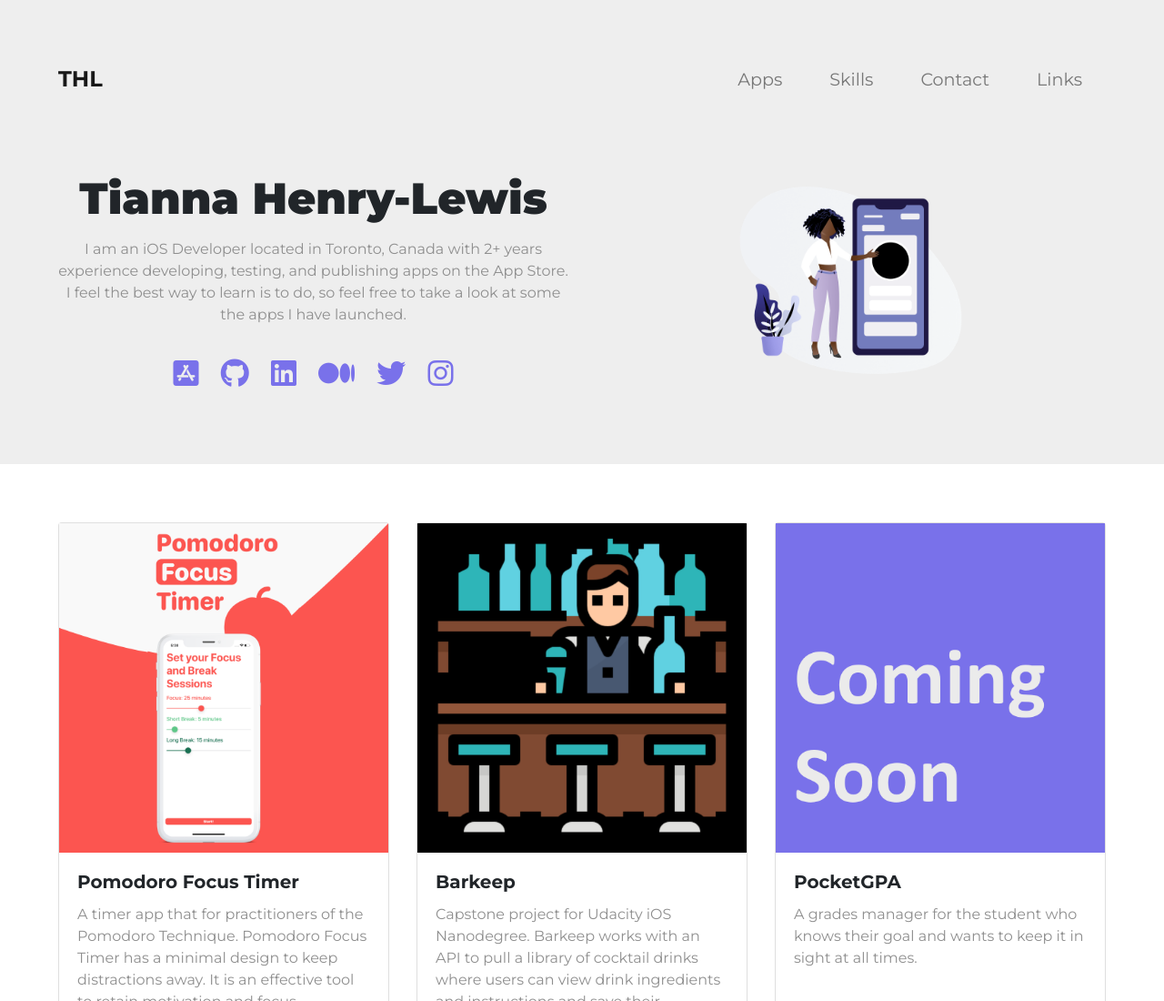
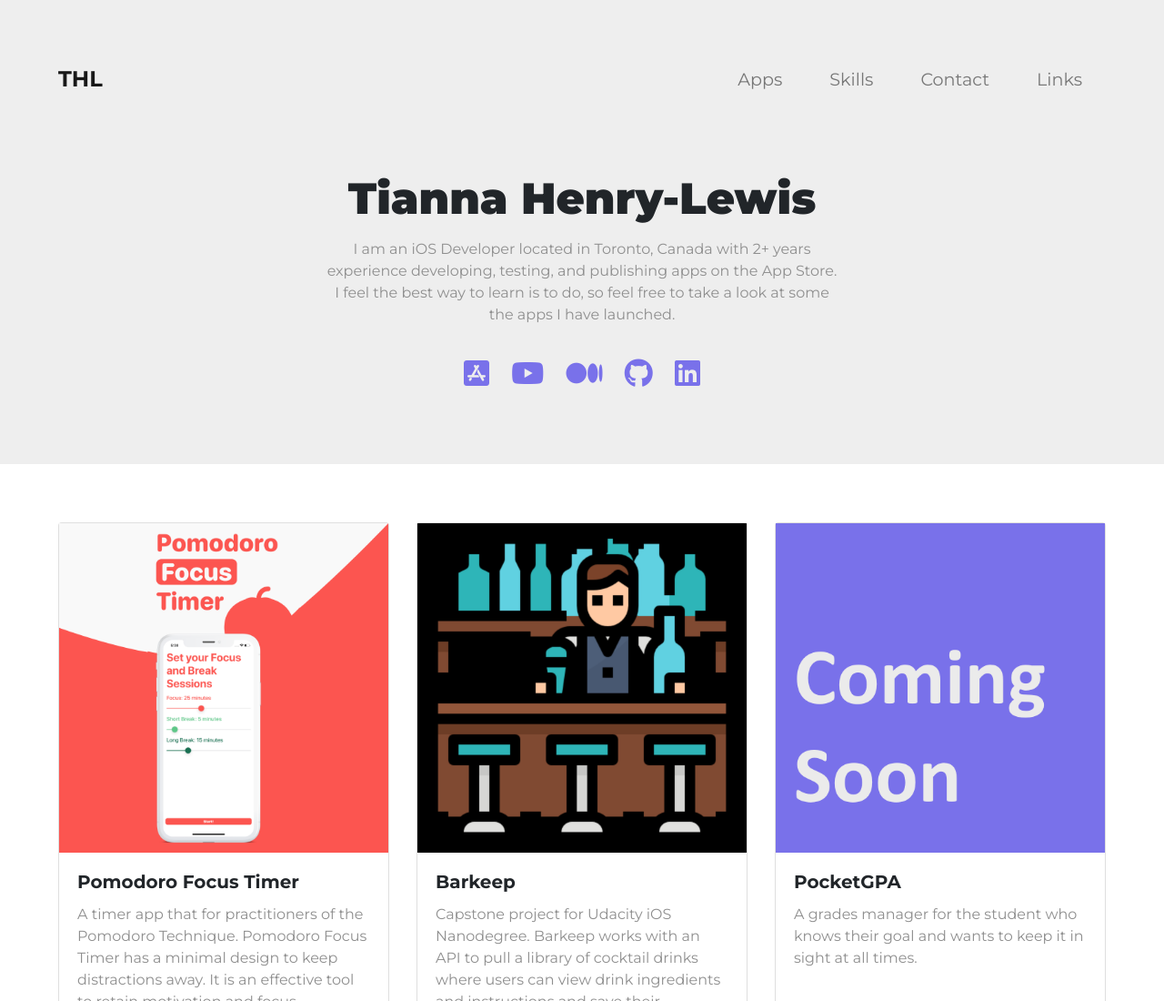
Before and after one commit to tiannahenrylewis/tiannahenrylewis.github.io, a plain HTML site: page index.html in a window 1280 px wide. Shown: the top 1100 px of the page at 91% size. Drawn offline with nearby package versions, Linux system fonts and the light colour scheme.

Commit message:
Updated Hero Section
Removed added YouTube link and removed hero image

```diff
--- a/index.html
+++ b/index.html
@@ -88,16 +88,26 @@
 
         <!-- HERO -->
         <div class="row title-info">
-          <div class="col-lg-6">
+          <div class="col-lg-12">
             <h1 class="heading">Tianna Henry-Lewis</h1>
-            <p class="subtitle">
-              I am an iOS Developer located in Toronto, Canada with 2+ years
-              experience developing, testing, and publishing apps on the App
-              Store. I feel the best way to learn is to do, so feel free to take a look at some the apps I have launched.
-            </p>
+            <div class="row justify-content-center">
+              <p class="subtitle col-lg-6">
+                I am an iOS Developer located in Toronto, Canada with 2+ years
+                experience developing, testing, and publishing apps on the App
+                Store. I feel the best way to learn is to do, so feel free to take a look at some the apps I have launched.
+              </p>
+            </div>
 
             <a href="https://apps.apple.com/us/developer/tianna-henry-lewis/id1222798597"
             ><i class="fab fa-app-store-ios fa-2x footer-social-icon"></i
+          ></a>
+
+            <a href="https://www.youtube.com/channel/UCwIILfbH8vE_996NiDTqBcA"
+            ><i class="fab fa-youtube fa-2x footer-social-icon"></i
+          ></a>
+
+          <a href="https://medium.com/@tianna_lewis05"
+            ><i class="fab fa-medium fa-2x footer-social-icon"></i
           ></a>
 
             <a href="https://github.com/tiannahenrylewis"
@@ -108,25 +118,7 @@
             ><i class="fab fa-linkedin fa-2x footer-social-icon"></i
           ></a>
 
-          <a href="https://medium.com/@tianna_lewis05"
-            ><i class="fab fa-medium fa-2x footer-social-icon"></i
-          ></a>
 
-          <a href="https://twitter.com/tianna_hl"
-            ><i class="fab fa-twitter fa-2x footer-social-icon"></i
-          ></a>
-
-          <a href="https://www.instagram.com/tianna_hl/"
-            ><i class="fab fa-instagram fa-2x footer-social-icon"></i
-          ></a>
-          </div>
-
-          <div class="col-lg-6 title-image-box">
-            <img
-              class="title-image"
-              src="images/heroImage.png"
-              alt="iphone-mockup"
-            />
           </div>
         </div>
       </div>
@@ -171,7 +163,7 @@
       <!-- BARKEEP -->
       <div class="card">
         <img
-          class="d-block w-100"
+          class="d-block w-1000"
           src="images/barkeep/barkeep-hero.jpg"
           alt="First slide"
         />
@@ -203,7 +195,7 @@
           </button>
         </div>
       </div>
-      <!-- GRADE CALCULATOR -->
+      <!-- POCKET GPA -->
       <div class="card">
         <img
           class="d-block w-100"
```
